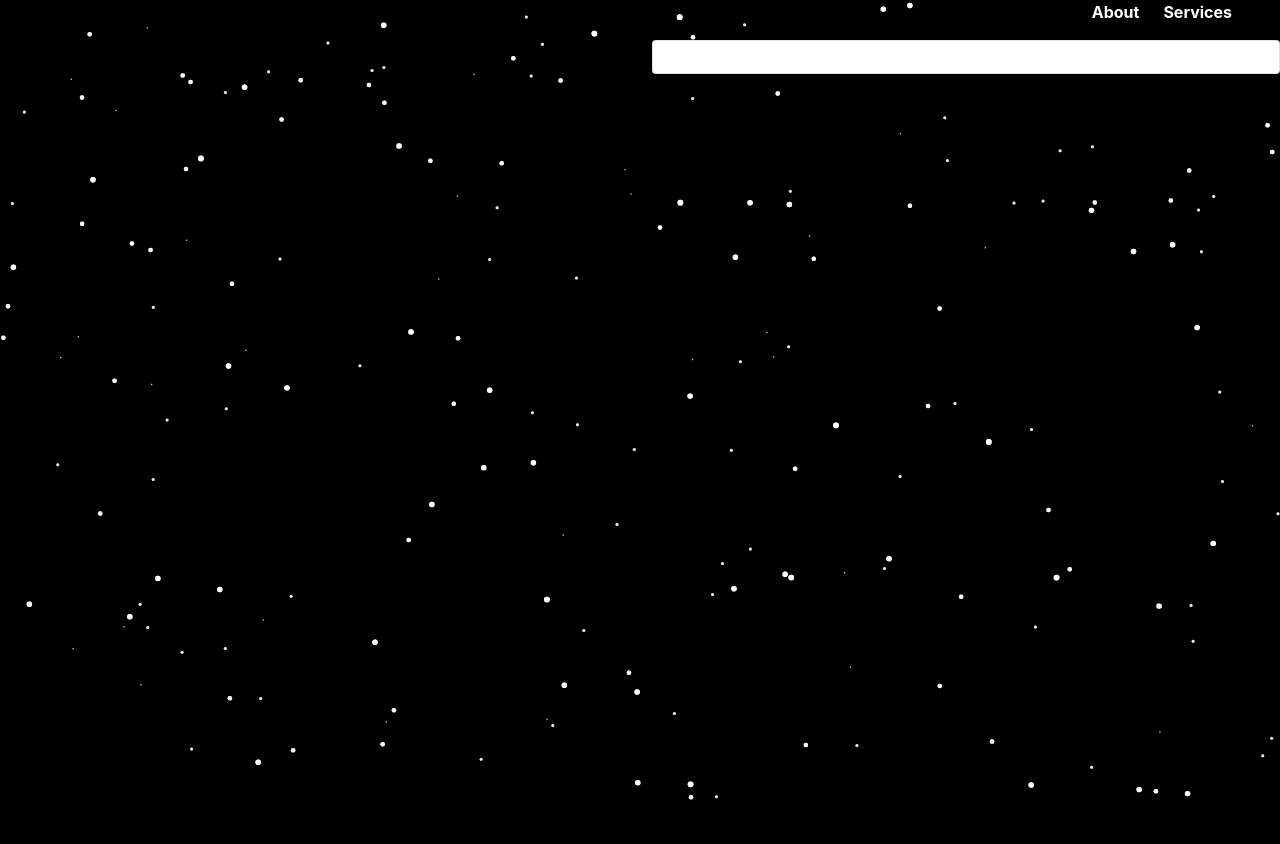
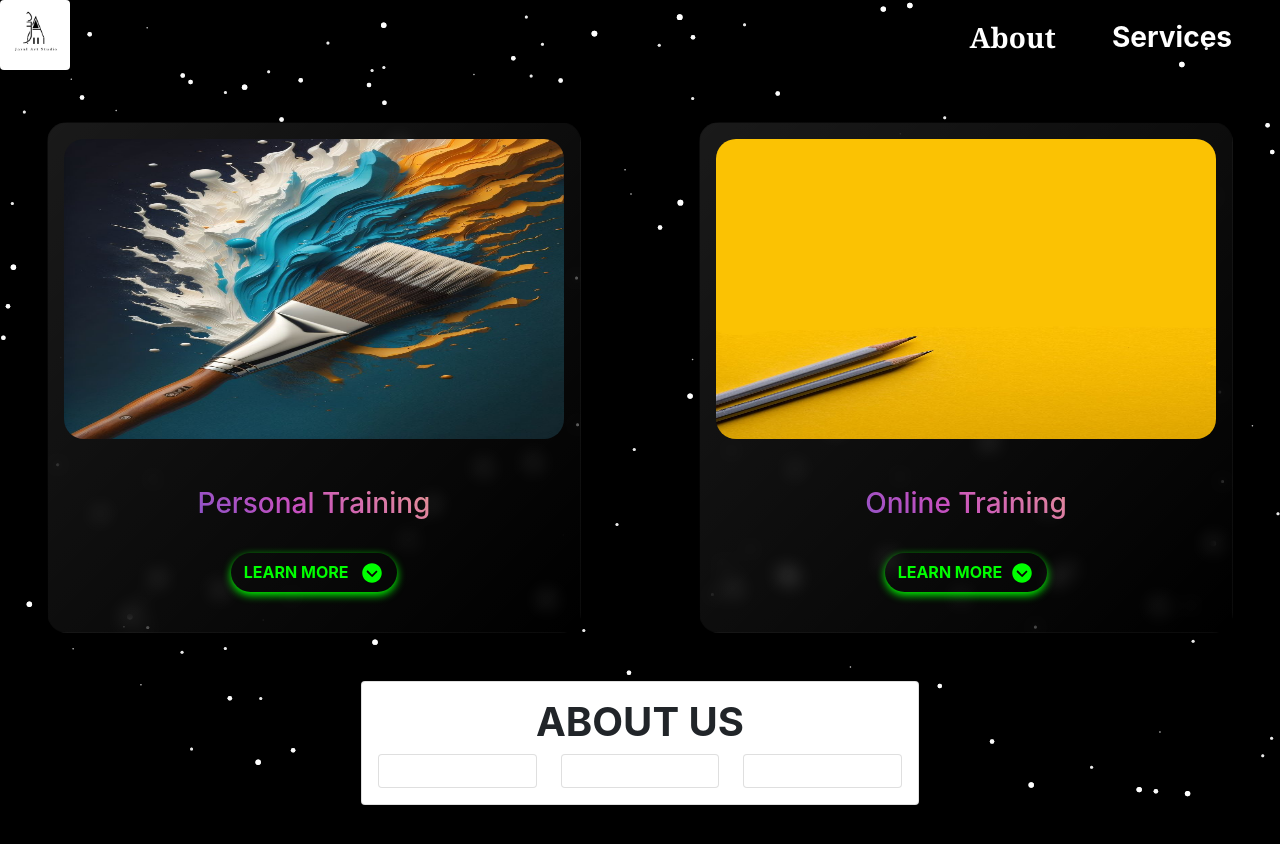
Before and after one commit to ramkumarudhayakumar/sketching, a React (Create React App) app: page / in a window 1280 px wide. Shown: the top 844 px of the page. Before the commit the page ends 800 px from the top, so only its background shows below. Built offline with nearby package versions, Linux system fonts and the light colour scheme.

Commit message:
second commit

```diff
--- a/package.json
+++ b/package.json
@@ -8,6 +8,7 @@
     "@testing-library/user-event": "^13.5.0",
     "react": "^18.3.1",
     "react-dom": "^18.3.1",
+    "react-icons": "^5.2.1",
     "react-router-dom": "^6.23.1",
     "react-scripts": "5.0.1",
     "react-tsparticles": "^2.12.2",
--- a/src/App.css
+++ b/src/App.css
@@ -0,0 +1,72 @@
+.card-1,
+.card-2 {
+  background: linear-gradient(
+    135deg,
+    rgba(255, 255, 255, 0.1),
+    rgba(255, 255, 255, 0)
+  );
+  backdrop-filter: blur(10px);
+  -webkit-backdrop-filter: blur(10px);
+  border-radius: 20px;
+}
+.card-1:hover,
+.card-2:hover {
+  box-shadow: #00ff00 0px 3px 8px;
+  transition: 1s;
+}
+.card-button {
+  color: #00ff00;
+  border-radius: 20px;
+  box-shadow: #00ff00 0px 3px 8px;
+}
+.card-h3 {
+  background: linear-gradient(43deg, #4158d0 0%, #c850c0 46%, #ffcc70 100%);
+  -webkit-background-clip: text;
+  color: transparent;
+  cursor: pointer;
+}
+.nav-li:hover {
+  background: linear-gradient(43deg, #4158d0 0%, #c850c0 46%, #ffcc70 100%);
+  -webkit-background-clip: text;
+  color: skyblue;
+  text-shadow: 1px 1px 2px pink;
+  transition: 1s;
+}
+.nav-li {
+  color: white;
+}
+.nav-ul {
+  animation: navul 0.5s linear 0.5s;
+}
+@keyframes navul {
+  from {
+    transform: translateY(0px);
+  }
+  25% {
+    transform: translateY(-40px);
+  }
+  50% {
+    transform: translateY(0px);
+  }
+  75% {
+    transform: translateY(-30px);
+  }
+  100% {
+    transform: translateY(0px);
+  }
+  125% {
+    transform: translateY(-20px);
+  }
+}
+.navPopUp {
+  animation: navHover 0.2s linear;
+}
+
+@keyframes navHover {
+  from {
+    transform: translateY(0px);
+  }
+  to {
+    transform: translateY(-10px);
+  }
+}
--- a/src/App.js
+++ b/src/App.js
@@ -1,7 +1,9 @@
 import logo from "./logo.svg";
 import "./App.css";
 import Header from "./components/Header";
+import About from "./pages/About";
 import ParticleBackground from "./components/ParticleBackground";
+import { IoIosArrowDropdownCircle } from "react-icons/io";
 
 function App() {
   return (
@@ -9,17 +11,54 @@ function App() {
       <ParticleBackground />
       <Header />
       <div className="row">
-        <div className="col">
-          {/* <div className="card">
-            <div className="card-body"></div>
-          </div> */}
+        <div className="col d-flex align-items-center justify-content-center mt-5">
+          <div className="card card-1">
+            <div className="card-body d-flex flex-column">
+              <img
+                src="images/main-background.jpeg"
+                style={{
+                  width: "500px",
+                  height: "300px",
+                  borderRadius: "20px",
+                }}
+                className="img-fluid "
+              />
+              <h3 className="text-center mt-5 fw-blod card-h3">
+                Personal Training
+              </h3>
+              <button className="btn my-4 fw-bold card-button align-self-center">
+                LEARN MORE <IoIosArrowDropdownCircle className="ms-2 fs-4" />
+              </button>
+            </div>
+          </div>
         </div>
-        <div className="col">
-          <div className="card">
-            <div className="card-body"></div>
+        <div className="col d-flex align-items-center justify-content-center mt-5">
+          <div className="card card-2">
+            <div className="card-body d-flex flex-column">
+              <img
+                src="images/scanner-background.jpeg"
+                style={{
+                  width: "500px",
+                  height: "300px",
+                  borderRadius: "20px",
+                }}
+                className="img-fluid"
+              />
+              <h3
+                className="text-center mt-5 fw-blod card-h3"
+                style={{ color: "linear-gradient(#14469F,#DA3068)" }}
+              >
+                Online Training
+              </h3>
+              <button className="btn my-4 fw-bold card-button align-self-center">
+                LEARN MORE
+                <IoIosArrowDropdownCircle className="ms-2 fs-4" />
+              </button>
+            </div>
           </div>
         </div>
       </div>
+      <About />
     </div>
   );
 }
--- a/src/components/Header.js
+++ b/src/components/Header.js
@@ -6,7 +6,11 @@ export default function Header() {
     <header>
       <div className="row">
         <div className="col-6 d-flex justify-content-start">
-          <img src="" />
+          <img
+            src="images/ja logo png.png"
+            className="rounded"
+            style={{ width: "70px", height: "70px" }}
+          />
         </div>
         <div className="col-6 d-flex justify-content-end">
           <Nav />
--- a/src/components/Nav.js
+++ b/src/components/Nav.js
@@ -1,15 +1,46 @@
 import React from "react";
 import { Link } from "react-router-dom";
+import { useRef } from "react";
 
 export default function Nav() {
+  const navRef1 = useRef();
+  const navRef2 = useRef();
+  function navLeave1() {
+    navRef1.current.classList.add("navPopUp");
+  }
+  function navEnter1() {
+    navRef1.current.classList.remove("navPopUp");
+  }
+  function navLeave2() {
+    navRef2.current.classList.add("navPopUp");
+  }
+  function navEnter2() {
+    navRef2.current.classList.remove("navPopUp");
+  }
   return (
-    <nav className="me-5 ">
-      <ul className="list-inline d-flex gap-3 ">
-        <li className="list-inline-item ">
-          <Link className="text-decoration-none fw-bold text-white">About</Link>
+    <nav className="me-5 mt-3">
+      <ul className="list-inline d-flex gap-5 nav-ul">
+        <li
+          ref={navRef1}
+          className="list-inline-item"
+          onMouseEnter={navEnter1}
+          onMouseLeave={navLeave1}
+        >
+          <Link
+            ref={navRef1}
+            className="text-decoration-none fw-bold  fs-3 nav-li"
+            style={{ fontFamily: "Georgia,serif" }}
+          >
+            About
+          </Link>
         </li>
-        <li className="list-inline-item ">
-          <Link className="text-decoration-none fw-bold text-white">
+        <li
+          ref={navRef2}
+          className="list-inline-item "
+          onMouseEnter={navEnter2}
+          onMouseLeave={navLeave2}
+        >
+          <Link className="text-decoration-none fw-bold fs-3 nav-li">
             Services
           </Link>
         </li>
--- /dev/null
+++ b/src/pages/About.js
@@ -0,0 +1,32 @@
+import React from "react";
+
+export default function About() {
+  return (
+    <div className="container d-flex justify-content-center my-5">
+      <div className="card " style={{ width: "50%", height: "50%" }}>
+        <div className="card-body">
+          <h1 className="fw-bold text-center">
+            ABOUT <span>US</span>
+          </h1>
+          <div className="row">
+            <div className="col">
+              <div className="card">
+                <div className="card-body"></div>
+              </div>
+            </div>
+            <div className="col">
+              <div className="card">
+                <div className="card-body"></div>
+              </div>
+            </div>
+            <div className="col">
+              <div className="card">
+                <div className="card-body"></div>
+              </div>
+            </div>
+          </div>
+        </div>
+      </div>
+    </div>
+  );
+}
```
Also changed, not shown: public/images/ja logo png.png (added), 1 other file (tests, documents, lock files or other folders).
